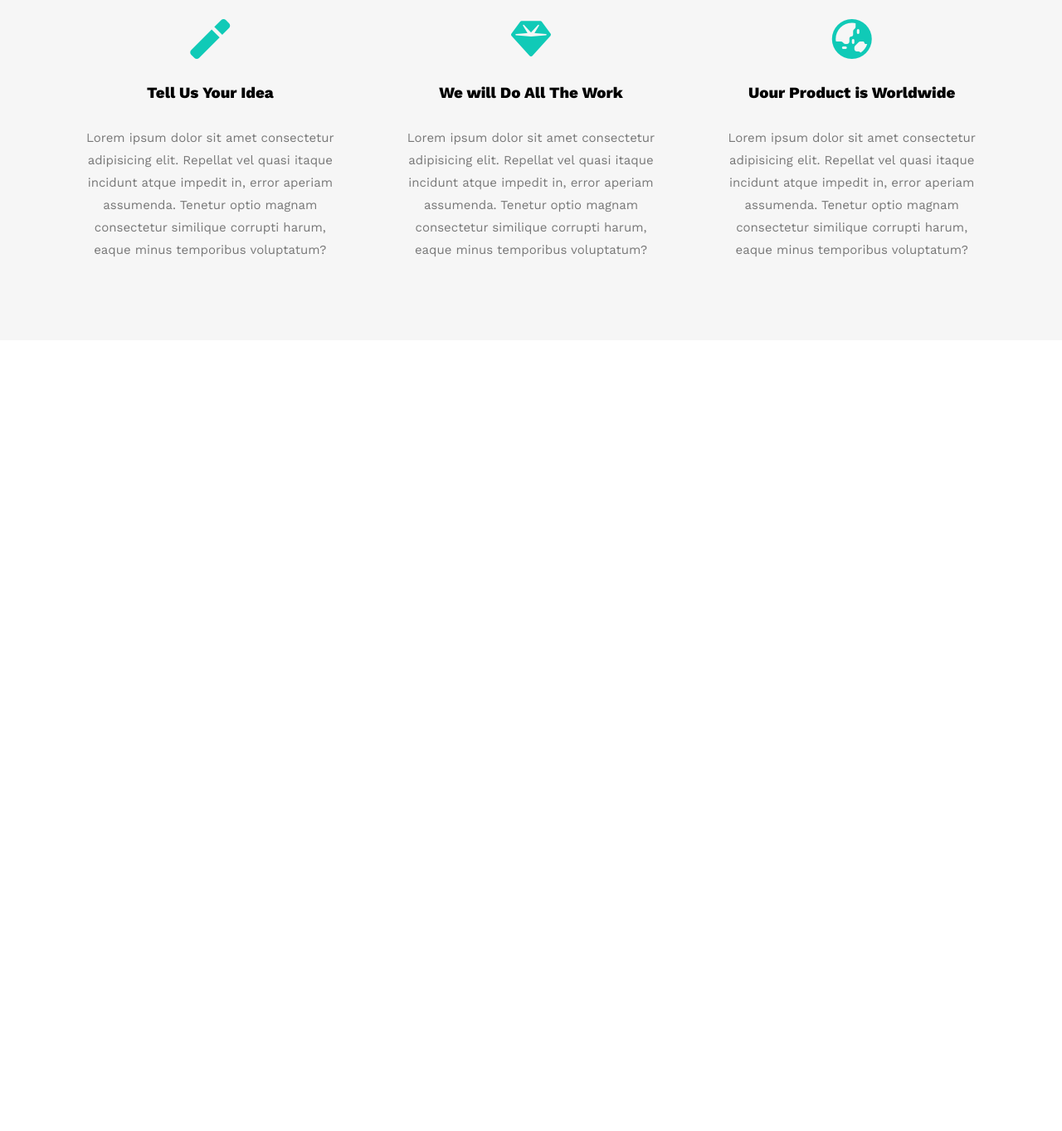
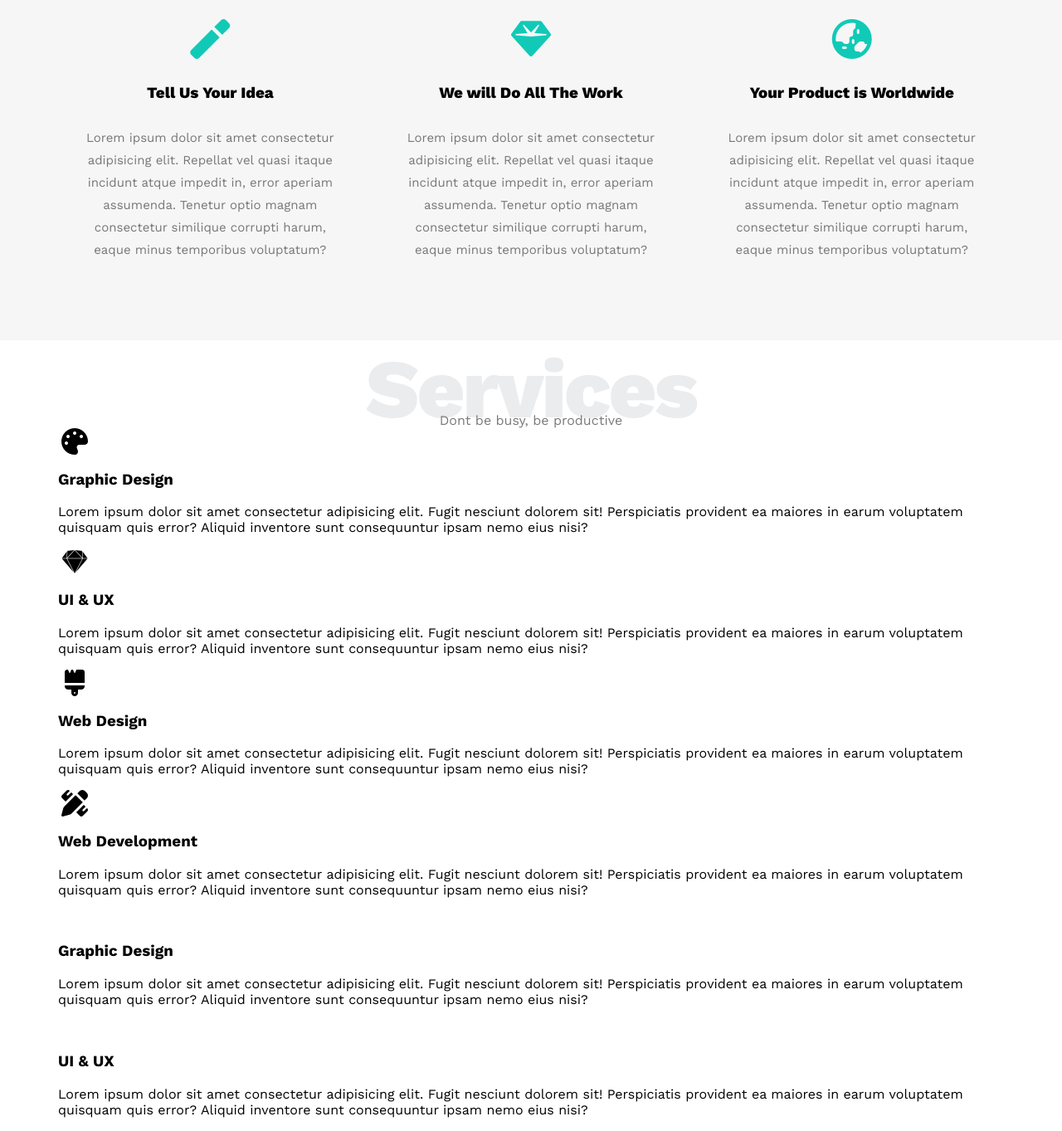
Before and after one commit to engbaraakhamaysa/HTML-CSS-JS-Projects, a plain HTML site: page project-01-html-css/index.html in a window 1280 px wide. Shown: the part 857-2220 px from the top of the page at 83% size. Before the commit the page ends 1267 px from the top, so only its background shows below. Drawn offline with nearby package versions, Linux system fonts and the light colour scheme; files whose address does not match are found by name.

Commit message:
Add Services Section

```diff
--- a/project-01-html-css/css/leon.css
+++ b/project-01-html-css/css/leon.css
@@ -18,7 +18,6 @@ body {
   font-family: "Work Sans", sans-serif;
 }
 
-/* End Gloable Rules */
 .container {
   padding-left: 15px;
   padding-right: 15px;
@@ -45,6 +44,33 @@ body {
     width: 1170px;
   }
 }
+/* End Gloable Rules */
+
+/* Start Components */
+.special-heading {
+  color: #ebeced;
+  font-size: 100px;
+  text-align: center;
+  font-weight: 800;
+  letter-spacing: -3px;
+  margin: 0;
+}
+
+.special-heading + p {
+  text-align: center;
+  margin: -30px 0 0;
+  color: #797979;
+}
+
+@media (max-width: 767px) {
+  .special-heading {
+    font-size: 60px;
+  }
+  .special-heading + p {
+    margin-top: -20px;
+  }
+}
+/* End Components */
 
 /* Start Header */
 .header {
@@ -197,3 +223,7 @@ body {
   font-size: 15px;
 }
 /* End Fuatures Section */
+
+/* Start Services Section */
+
+/* End Services Section */
--- a/project-01-html-css/index.html
+++ b/project-01-html-css/index.html
@@ -74,7 +74,7 @@
         </div>
         <div class="feat">
           <i class="fas fa-globe-asia fa-3x"></i>
-          <h3>Uour Product is Worldwide</h3>
+          <h3>Your Product is Worldwide</h3>
           <p>
             Lorem ipsum dolor sit amet consectetur adipisicing elit. Repellat
             vel quasi itaque incidunt atque impedit in, error aperiam assumenda.
@@ -86,5 +86,115 @@
     </div>
 
     <!-- End Fuatures Section -->
+    <!-- Start Services Seciton -->
+    <div class="services">
+      <div class="container">
+        <h2 class="special-heading">Services</h2>
+        <p>Dont be busy, be productive</p>
+        <div class="services-content">
+          <!-- Start Colum -->
+          <div class="col">
+            <!-- Start Service one -->
+            <div class="srv">
+              <i class="fas fa-palette fa-2x"></i>
+              <div class="text">
+                <h3>Graphic Design</h3>
+                <p>
+                  Lorem ipsum dolor sit amet consectetur adipisicing elit. Fugit
+                  nesciunt dolorem sit! Perspiciatis provident ea maiores in
+                  earum voluptatem quisquam quis error? Aliquid inventore sunt
+                  consequuntur ipsam nemo eius nisi?
+                </p>
+              </div>
+            </div>
+            <!-- End Service one -->
+            <!-- Start Service Two -->
+            <div class="srv">
+              <i class="fab fa-sketch fa-2x"></i>
+              <div class="text">
+                <h3>UI & UX</h3>
+                <p>
+                  Lorem ipsum dolor sit amet consectetur adipisicing elit. Fugit
+                  nesciunt dolorem sit! Perspiciatis provident ea maiores in
+                  earum voluptatem quisquam quis error? Aliquid inventore sunt
+                  consequuntur ipsam nemo eius nisi?
+                </p>
+              </div>
+            </div>
+
+            <!-- End Service Two -->
+          </div>
+          <!-- End Colum -->
+          <!-- Start Colum -->
+          <div class="col">
+            <!-- Start Service one -->
+            <div class="srv">
+              <i class="fas fa-brush fa-2x"></i>
+
+              <div class="text">
+                <h3>Web Design</h3>
+                <p>
+                  Lorem ipsum dolor sit amet consectetur adipisicing elit. Fugit
+                  nesciunt dolorem sit! Perspiciatis provident ea maiores in
+                  earum voluptatem quisquam quis error? Aliquid inventore sunt
+                  consequuntur ipsam nemo eius nisi?
+                </p>
+              </div>
+            </div>
+            <!-- End Service one -->
+            <!-- Start Service Two -->
+            <div class="srv">
+              <i class="fas fa-pencil-ruler fa-2x"></i>
+              <div class="text">
+                <h3>Web Development</h3>
+                <p>
+                  Lorem ipsum dolor sit amet consectetur adipisicing elit. Fugit
+                  nesciunt dolorem sit! Perspiciatis provident ea maiores in
+                  earum voluptatem quisquam quis error? Aliquid inventore sunt
+                  consequuntur ipsam nemo eius nisi?
+                </p>
+              </div>
+            </div>
+
+            <!-- End Service Two -->
+          </div>
+          <!-- End Colum -->
+          <!-- Start Colum -->
+          <div class="col">
+            <!-- Start Service one -->
+            <div class="srv">
+              <i class="fas fa-vector-square fa-2x"></i>
+              <div class="text">
+                <h3>Graphic Design</h3>
+                <p>
+                  Lorem ipsum dolor sit amet consectetur adipisicing elit. Fugit
+                  nesciunt dolorem sit! Perspiciatis provident ea maiores in
+                  earum voluptatem quisquam quis error? Aliquid inventore sunt
+                  consequuntur ipsam nemo eius nisi?
+                </p>
+              </div>
+            </div>
+            <!-- End Service one -->
+            <!-- Start Service Two -->
+            <div class="srv">
+              <i class="fas fa-palette-ruler fa-2x"></i>
+              <div class="text">
+                <h3>UI & UX</h3>
+                <p>
+                  Lorem ipsum dolor sit amet consectetur adipisicing elit. Fugit
+                  nesciunt dolorem sit! Perspiciatis provident ea maiores in
+                  earum voluptatem quisquam quis error? Aliquid inventore sunt
+                  consequuntur ipsam nemo eius nisi?
+                </p>
+              </div>
+            </div>
+
+            <!-- End Service Two -->
+          </div>
+          <!-- End Colum -->
+        </div>
+      </div>
+    </div>
+    <!-- End Services Section -->
   </body>
 </html>
```
